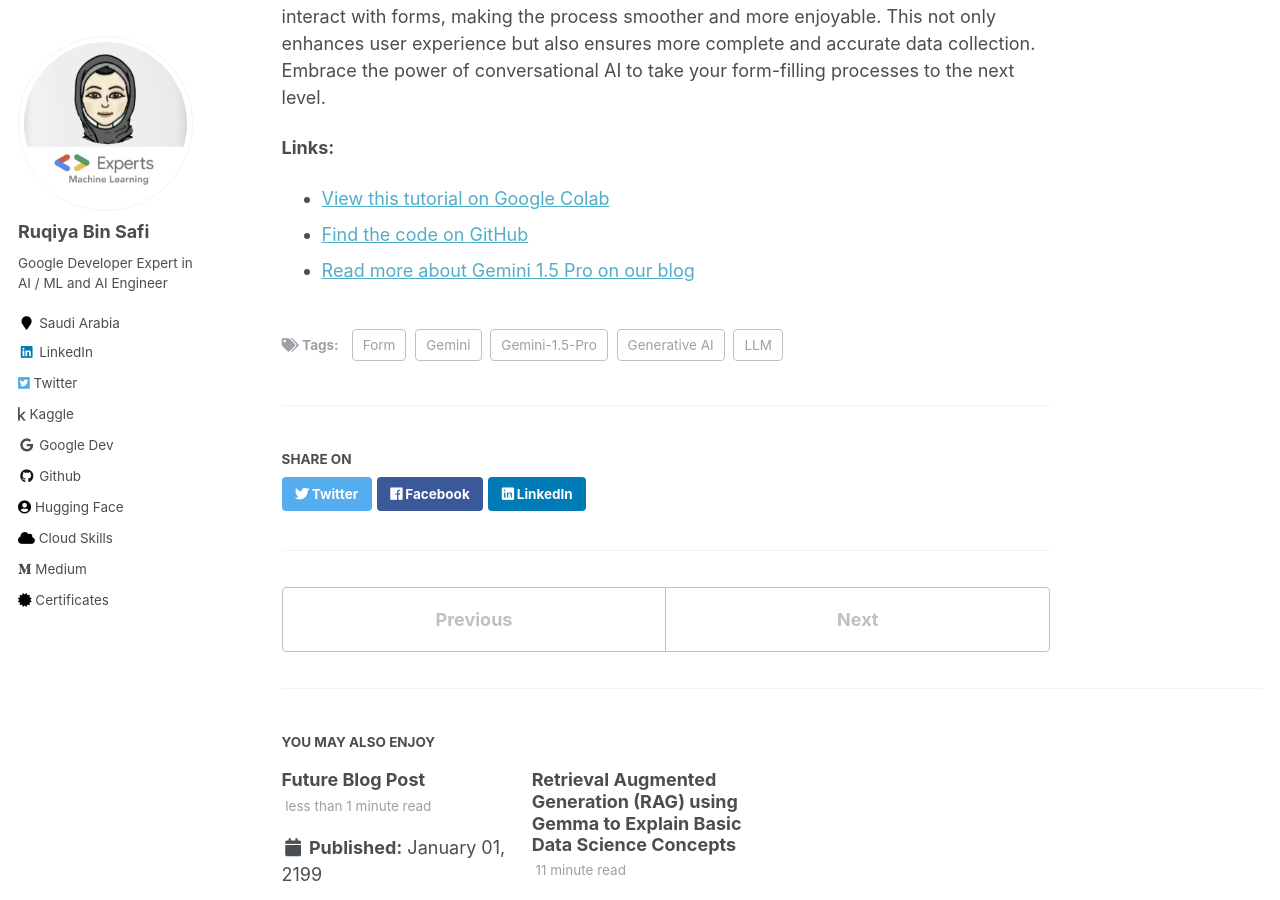
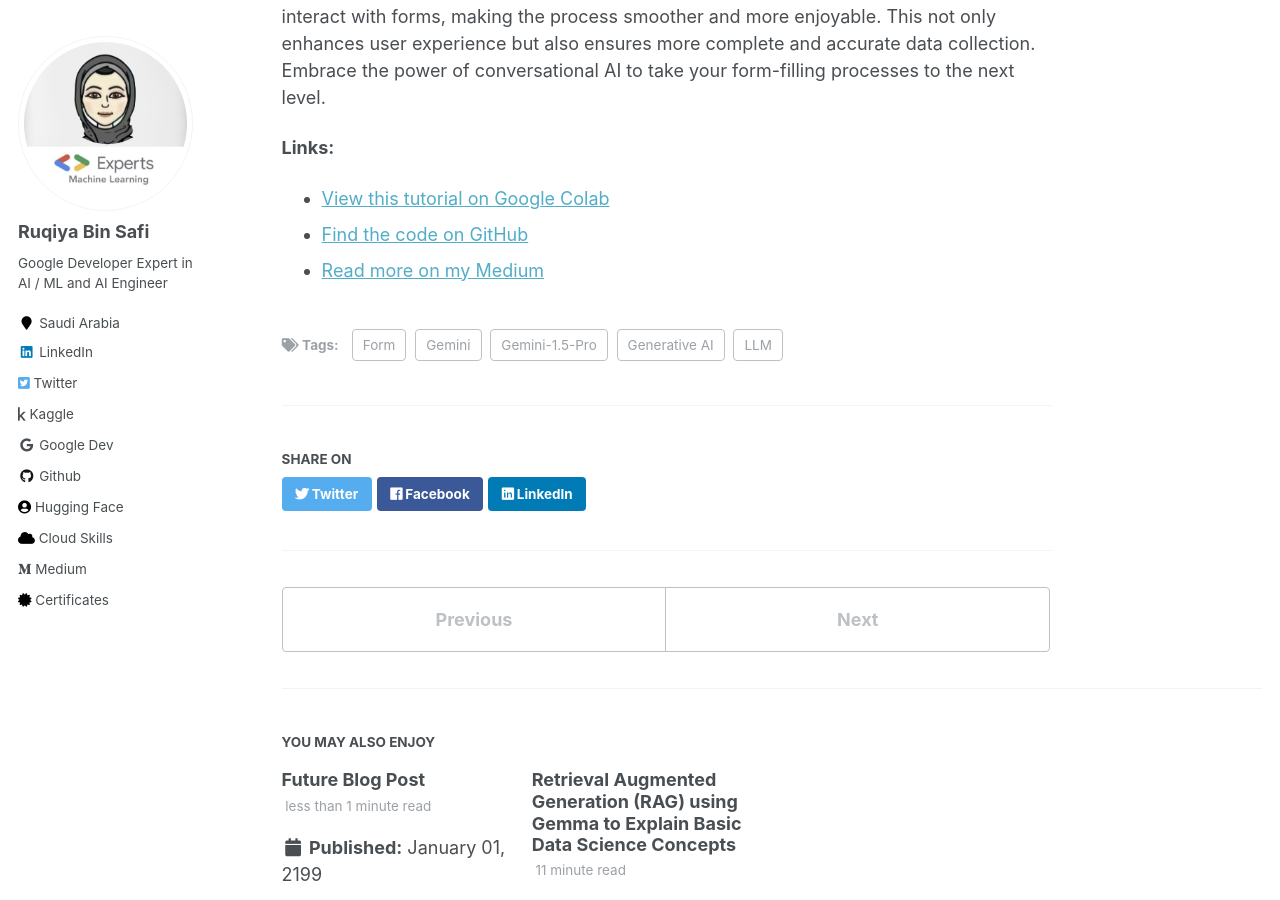
Before and after one commit to Ruqyai/ruqyai.github.io, a Jekyll site: the page built from _posts/2024-06-09-blog-post-2.md, in a window 1280 px wide and 900 px high, scrolled down 5787 px. Built offline with Jekyll 4.4.1, drawn with Linux system fonts in a browser that asks for light colours.

Commit message:
Blog: Next-Gen Form Filling

````diff
--- a/_posts/2024-06-09-blog-post-2.md
+++ b/_posts/2024-06-09-blog-post-2.md
@@ -51,7 +51,7 @@
 
 ``` python
 # Set the API Key
-os.environ["GOOGLE_API_KEY"] = =getpass.getpass(prompt="GOOGLE_API_KEY")
+os.environ["GOOGLE_API_KEY"] = getpass.getpass(prompt="GOOGLE_API_KEY")
 # nitialize Gemini 1.5 Pro
 llm = ChatGoogleGenerativeAI(model="gemini-1.5-pro", temperature=0)
 ```
@@ -220,6 +220,6 @@
 By integrating Gemini 1.5 Pro into your applications, you can transform the way users interact with forms, making the process smoother and more enjoyable. This not only enhances user experience but also ensures more complete and accurate data collection. Embrace the power of conversational AI to take your form-filling processes to the next level.
 
 **Links:**
-- [View this tutorial on Google Colab](colab_link_here)
-- [Find the code on GitHub](github_link_here)
-- [Read more about Gemini 1.5 Pro on our blog](blog_link_here)
+- [View this tutorial on Google Colab](https://colab.research.google.com/github/Ruqyai/ruqyai.github.io/blob/main/_notebooks/Next_Gen_Form_Filling_with_Gemini_1_5_Pro.ipynb)
+- [Find the code on GitHub](https://github.com/Ruqyai/ruqyai.github.io/blob/main/_notebooks/Next_Gen_Form_Filling_with_Gemini_1_5_Pro.ipynb)
+- [Read more on my Medium](https://medium.com/@rbinsafi/next-gen-form-filling-with-gemini-1-5-pro-8cc92e77d399)
````
